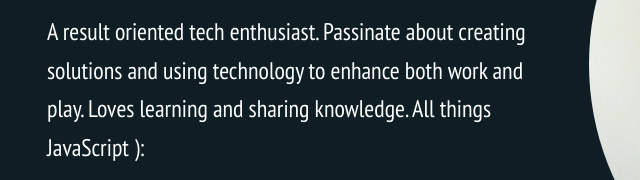
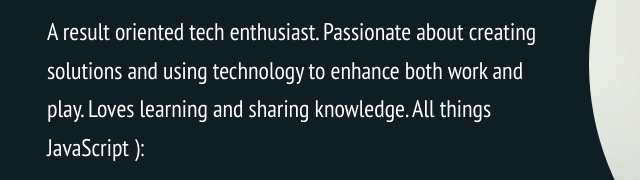
Before and after one commit to Nwafor-Onyebuchi/My-Portfolio, a website: page dist/index.html in a window 1280 px wide. Shown: the part 277-457 px from the top of the page, 75-715 px from the left. Drawn offline with Linux system fonts and the light colour scheme.

Commit message:
spelling error corrected

```diff
--- a/dist/index.html
+++ b/dist/index.html
@@ -32,7 +32,7 @@
         <div>
           <h1>Nwafor <span class="lname">Onyebuchi</span></h1>
           <p>
-            A result oriented tech enthusiast. Passinate about creating
+            A result oriented tech enthusiast. Passionate about creating
             solutions and using technology to enhance both work and play. Loves
             learning and sharing knowledge. All things JavaScript ):
           </p>
--- a/package.json
+++ b/package.json
@@ -3,8 +3,10 @@
   "version": "1.0.0",
   "description": "",
   "main": "index.js",
+  "homepage": "https://nwafor-onyebuchi.github.io/My-Portfolio",
   "scripts": {
-    "test": "echo \"Error: no test specified\" && exit 1"
+    "deploy": "gh-pages -d dist"
+
   },
   "author": "Buchi Lazarus",
   "license": "ISC",
```
